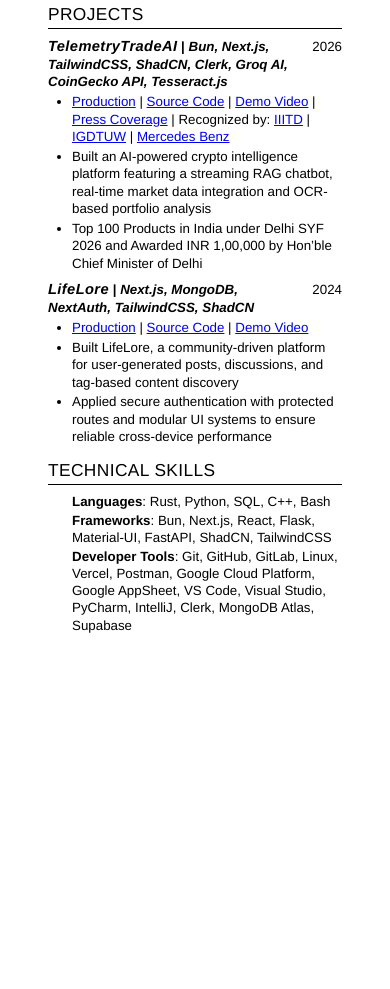
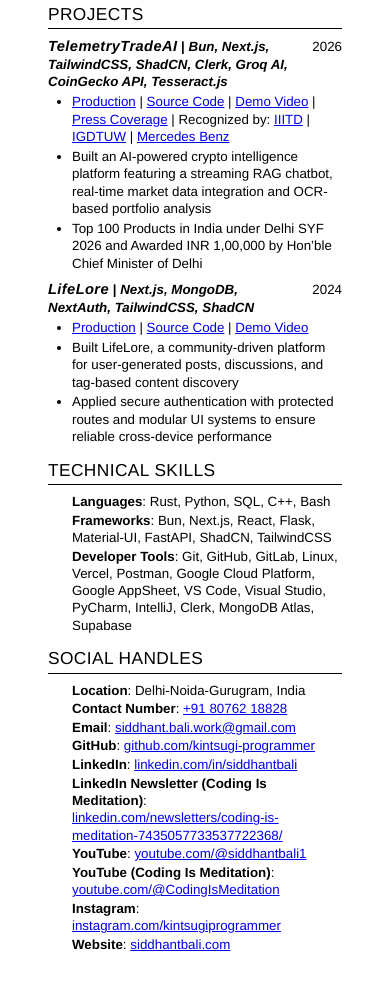
Before and after one commit to kintsugi-programmer/siddhantbali.com, a plain HTML site: page index.html in a window 390 px wide. Shown: the part 1976-2965 px from the top of the page. Before the commit the page ends 2659 px from the top, so only its background shows below. Drawn offline with Linux system fonts and the light colour scheme.

Commit message:
Add Social Handles section with two-column PC layout
- New section at the bottom mirroring Technical Skills styling
  (div.skills: labeled 10pt lines) with location, contact number,
  email, and all social/website links
- Two columns on PC only (min-width 700px) via CSS multicol with
  break-inside avoid; single column on mobile; modifier class keeps
  Technical Skills single-column
- Sync resume.tex: same section in Technical Skills structure with
  matching labels and order

```diff
--- a/index.html
+++ b/index.html
@@ -155,6 +155,12 @@
   .skills { padding-left: 18pt; font-size: 10pt; }
   .skills p { margin-bottom: 1pt; }
   .skills strong { font-weight: bold; }
+
+  /* Social handles: two columns on PC only */
+  @media (min-width: 700px) {
+    .skills.social { column-count: 2; column-gap: 0.3in; }
+    .skills.social p { break-inside: avoid; }
+  }
 </style>
 </head>
 <body>
@@ -373,6 +379,23 @@
     </div>
   </section>
 
+  <!-- SOCIAL HANDLES -->
+  <section>
+    <h2>Social Handles</h2>
+    <div class="skills social">
+       <p><strong>Location</strong>: Delhi-Noida-Gurugram, India </p>
+      <p><strong>Contact Number</strong>: <a href="tel:+918076218828">+91 80762 18828</a></p>
+      <p><strong>Email</strong>: <a href="mailto:siddhant.bali.work@gmail.com">siddhant.bali.work@gmail.com</a></p>
+      <p><strong>GitHub</strong>: <a target="_blank" rel="noopener" href="https://github.com/kintsugi-programmer">github.com/kintsugi-programmer</a></p>
+      <p><strong>LinkedIn</strong>: <a target="_blank" rel="noopener" href="https://www.linkedin.com/in/siddhantbali/">linkedin.com/in/siddhantbali</a></p>
+      <p><strong>LinkedIn Newsletter (Coding Is Meditation)</strong>: <a target="_blank" rel="noopener" href="https://www.linkedin.com/newsletters/coding-is-meditation-7435057733537722368/">linkedin.com/newsletters/coding-is-meditation-7435057733537722368/</a></p>
+      <p><strong>YouTube</strong>: <a target="_blank" rel="noopener" href="https://www.youtube.com/@siddhantbali1">youtube.com/@siddhantbali1</a></p>
+      <p><strong>YouTube (Coding Is Meditation)</strong>: <a target="_blank" rel="noopener" href="https://www.youtube.com/@CodingIsMeditation">youtube.com/@CodingIsMeditation</a></p>
+      <p><strong>Instagram</strong>: <a target="_blank" rel="noopener" href="https://www.instagram.com/kintsugiprogrammer">instagram.com/kintsugiprogrammer</a></p>
+      <p><strong>Website</strong>: <a target="_blank" rel="noopener" href="https://www.siddhantbali.com/">siddhantbali.com</a></p>
+    </div>
+  </section>
+
 </div>
 </body>
 </html>
```
Also changed, not shown: 1 other file.
